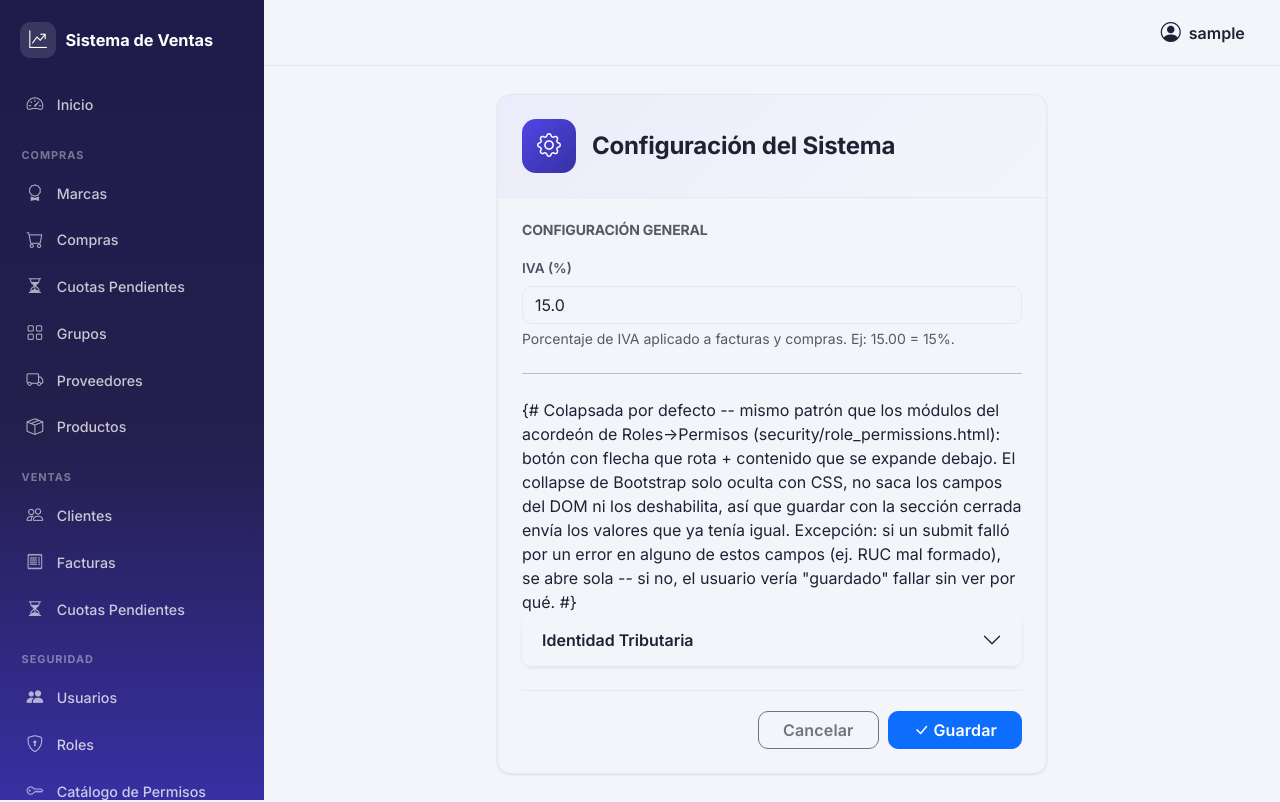
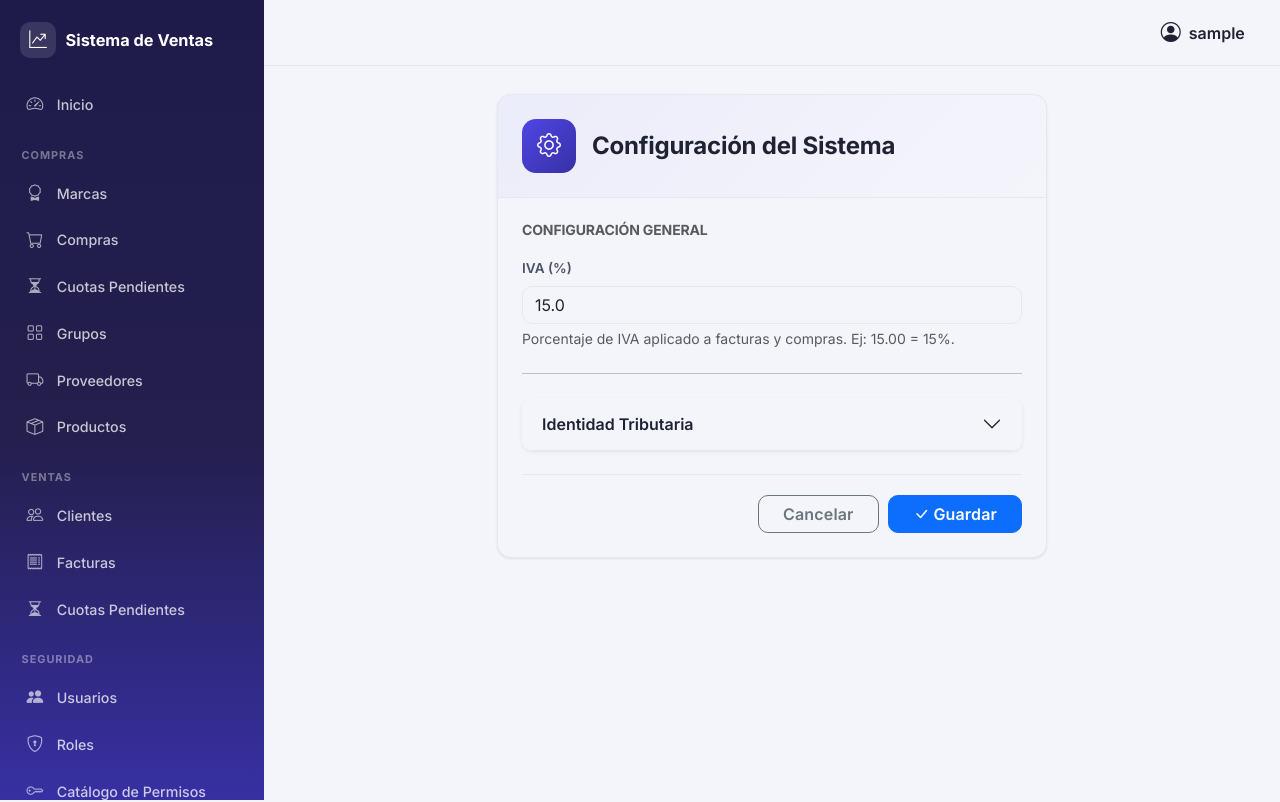
Before and after one commit to ElianWBG/Sales_a2-ISAAC, a Django app: page /configuracion/ in a window 1280 px wide. Run offline with Django 5.2, Linux system fonts and the light colour scheme; the visitor is signed in with stand-in values (Sample User, id 1); data comes from the database, SQL or seed files in the repository; some libraries are stand-ins or nearby versions.

Commit message:
Eliminar comentado

```diff
--- a/billing/templates/billing/configuracion_form.html
+++ b/billing/templates/billing/configuracion_form.html
@@ -26,15 +26,6 @@
 
           <hr class="my-4">
 
-          {# Colapsada por defecto -- mismo patrón que los módulos del
-             acordeón de Roles→Permisos (security/role_permissions.html):
-             botón con flecha que rota + contenido que se expande debajo.
-             El collapse de Bootstrap solo oculta con CSS, no saca los
-             campos del DOM ni los deshabilita, así que guardar con la
-             sección cerrada envía los valores que ya tenía igual.
-             Excepción: si un submit falló por un error en alguno de estos
-             campos (ej. RUC mal formado), se abre sola -- si no, el
-             usuario vería "guardado" fallar sin ver por qué. #}
           <div class="accordion" id="identidadTributariaAccordion">
             <div class="accordion-item mb-2 border-0 shadow-sm">
               <h2 class="accordion-header">
```
